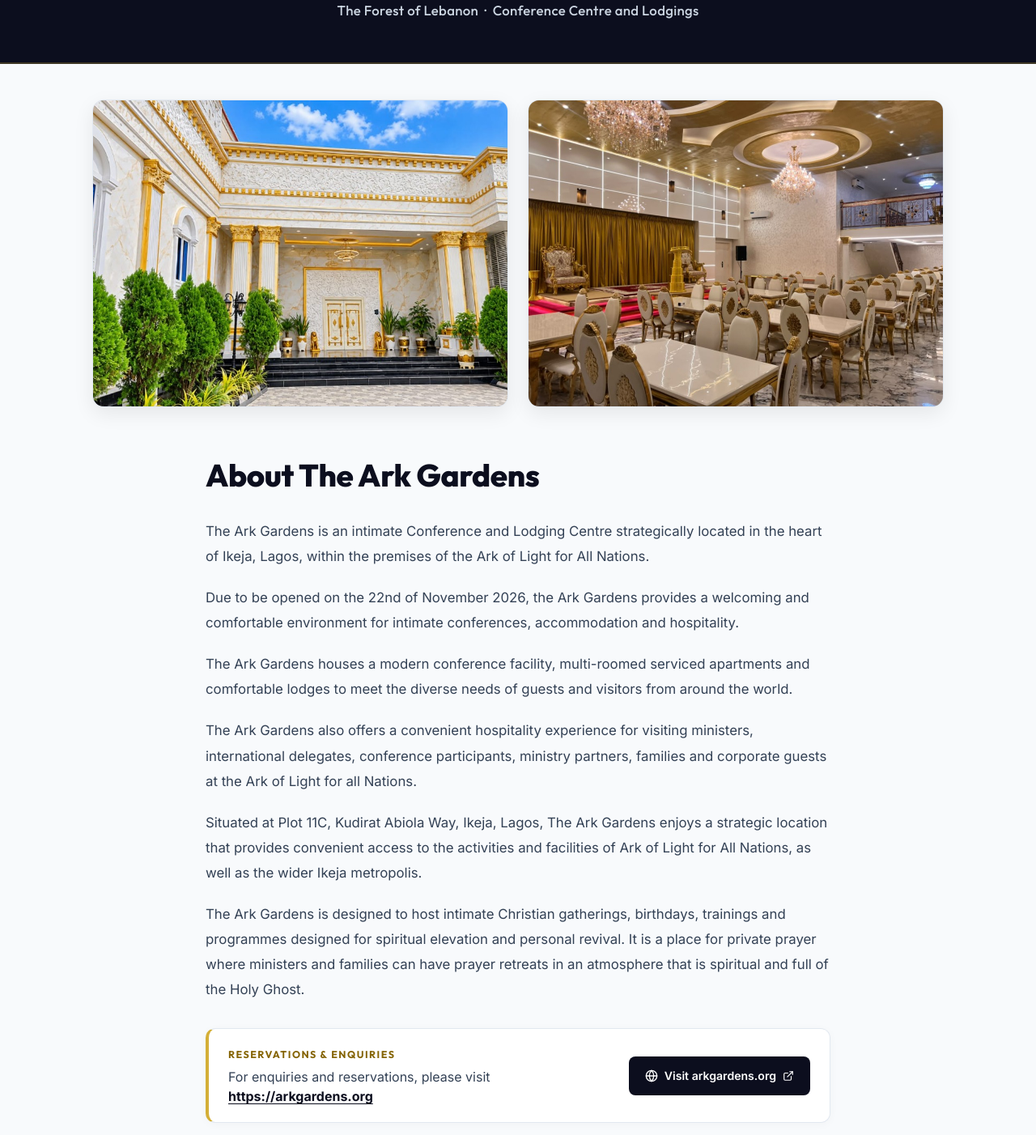
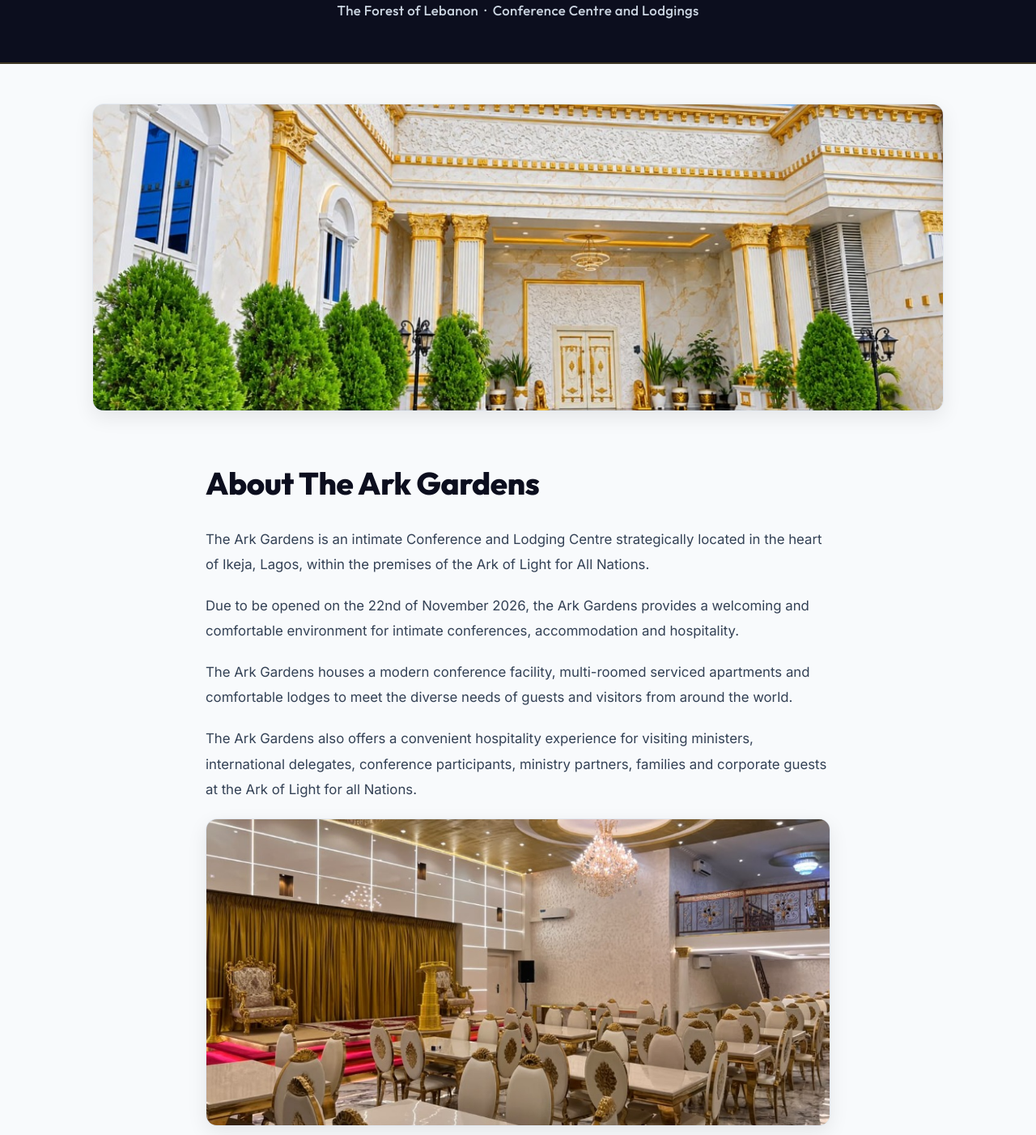
Before and after one commit to Derrick99234/gospel-pillars, a Next.js app: page /arkgardens in a window 1280 px wide. Shown: the part 280-1682 px from the top of the page at 81% size. Built offline with nearby package versions, Linux system fonts and the light colour scheme.

Commit message:
feat: add The Ark Gardens page and global styles

```diff
--- a/src/app/arkgardens/page.jsx
+++ b/src/app/arkgardens/page.jsx
@@ -35,7 +35,7 @@ export default function ArkGardensPage() {
       {/* ── TWO PHOTOS (Shown once, side-by-side) ─────────────── */}
       <section className="arkgardens-photos-section">
         <div className="arkgardens-simple-container">
-          <div className="arkgardens-two-photos">
+          {/* <div className="arkgardens-two-photos"> */}
           <div className="arkgardens-photo-box">
             <Image
               src="/arkgardens/ark-gardens-exterior.jpg"
@@ -46,17 +46,7 @@ export default function ArkGardensPage() {
               style={{ objectFit: 'cover' }}
             />
           </div>
-            <div className="arkgardens-photo-box">
-              <Image
-                src="/arkgardens/ark-gardens-hall.jpg"
-                alt="The Ark Gardens conference and banquet hall"
-                fill
-                priority
-                sizes="(max-width: 768px) 100vw, 550px"
-                style={{ objectFit: 'cover' }}
-              />
-            </div>
-          </div>
+          {/* </div> */}
         </div>
       </section>
 
@@ -81,7 +71,16 @@ export default function ArkGardensPage() {
             <p>
               The Ark Gardens also offers a convenient hospitality experience for visiting ministers, international delegates, conference participants, ministry partners, families and corporate guests at the Ark of Light for all Nations.
             </p>
-
+            <div className="arkgardens-photo-box">
+              <Image
+                src="/arkgardens/ark-gardens-hall.jpg"
+                alt="The Ark Gardens conference and banquet hall"
+                fill
+                priority
+                sizes="(max-width: 768px) 100vw, 550px"
+                style={{ objectFit: 'cover' }}
+              />
+            </div>
             <p>
               Situated at Plot 11C, Kudirat Abiola Way, Ikeja, Lagos, The Ark Gardens enjoys a strategic location that provides convenient access to the activities and facilities of Ark of Light for All Nations, as well as the wider Ikeja metropolis.
             </p>
--- a/src/app/globals.css
+++ b/src/app/globals.css
@@ -2642,6 +2642,7 @@ body {
   box-shadow: 0 8px 24px rgba(0, 0, 0, 0.08);
   border: 1px solid #e2e8f0;
   background: #e2e8f0;
+  margin: 5px 0;
 }
 
 /* ── ABOUT CONTENT ─────────────────────────────────────────────── */
```
Lines whose indentation alone changed are shown as unchanged.
